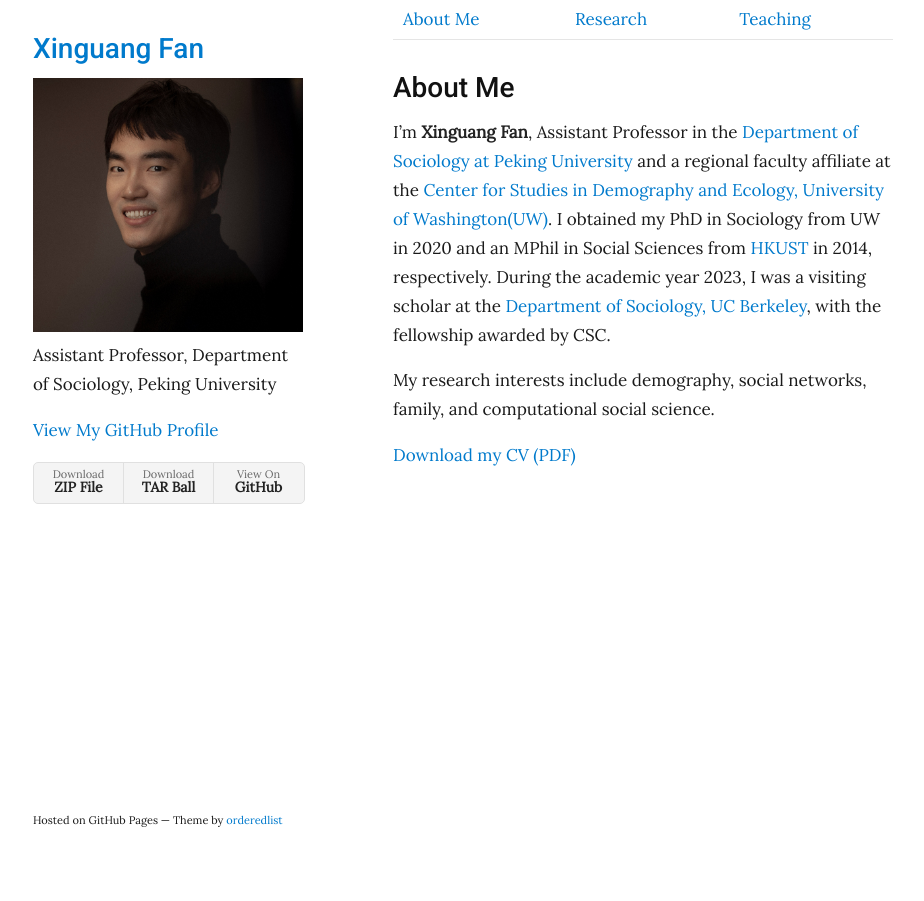
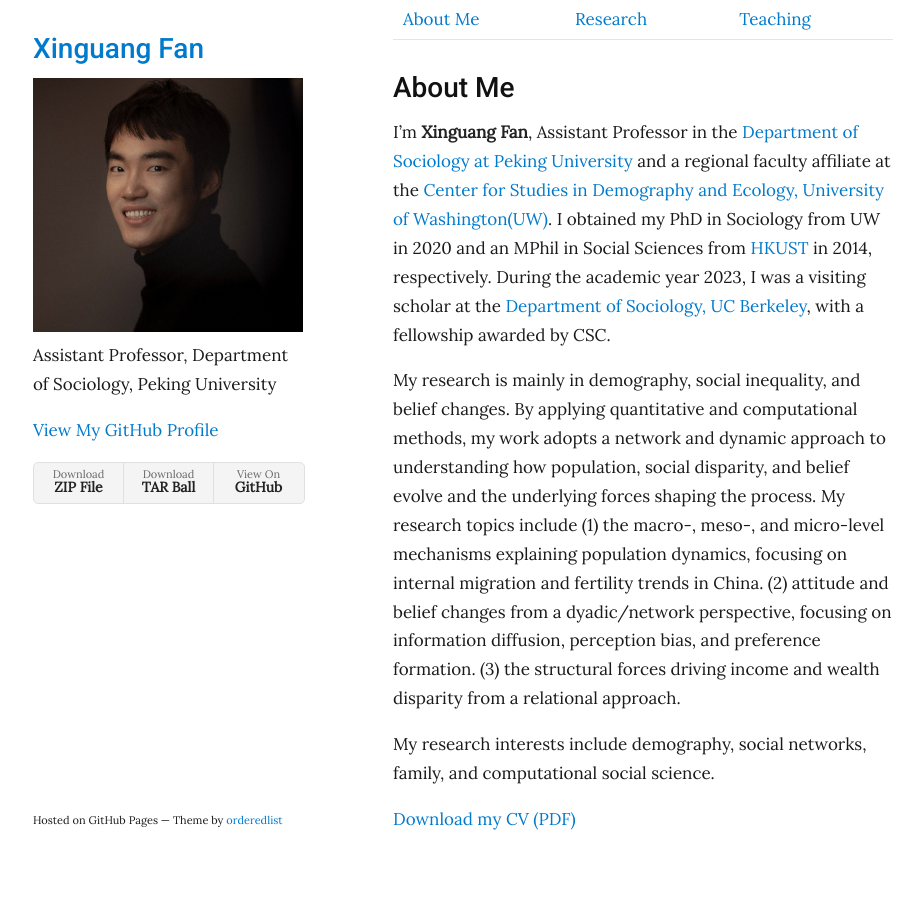
Before and after one commit to xinguang-fan/xinguang-fan.github.io, a Jekyll site: the page built from index.md, in a window 1280 px wide. Shown: the whole page, without its empty margins (177-1101 px from the left). Built offline with Jekyll 4.4.1, drawn with Linux system fonts in a browser that asks for light colours.

Commit message:
Update index.md

```diff
--- a/index.md
+++ b/index.md
@@ -13,7 +13,9 @@ nav_order: 1
 
 # About Me
 
-I'm **Xinguang Fan**, Assistant Professor in the [Department of Sociology at Peking University](http://www.shehui.pku.edu.cn/) and a regional faculty affiliate at the [Center for Studies in Demography and Ecology, University of Washington(UW)](https://csde.washington.edu/). I obtained my PhD in Sociology from UW in 2020 and an MPhil in Social Sciences from [HKUST](https://sosc.hkust.edu.hk/) in 2014, respectively. During the academic year 2023, I was a visiting scholar at the [Department of Sociology, UC Berkeley](https://sociology.berkeley.edu/), with the fellowship awarded by CSC.
+I'm **Xinguang Fan**, Assistant Professor in the [Department of Sociology at Peking University](http://www.shehui.pku.edu.cn/) and a regional faculty affiliate at the [Center for Studies in Demography and Ecology, University of Washington(UW)](https://csde.washington.edu/). I obtained my PhD in Sociology from UW in 2020 and an MPhil in Social Sciences from [HKUST](https://sosc.hkust.edu.hk/) in 2014, respectively. During the academic year 2023, I was a visiting scholar at the [Department of Sociology, UC Berkeley](https://sociology.berkeley.edu/), with a fellowship awarded by CSC.
+
+My research is mainly in demography, social inequality, and belief changes. By applying quantitative and computational methods, my work adopts a network and dynamic approach to understanding how population, social disparity, and belief evolve and the underlying forces shaping the process. My research topics include (1) the macro-, meso-, and micro-level mechanisms explaining population dynamics, focusing on internal migration and fertility trends in China. (2) attitude and belief changes from a dyadic/network perspective, focusing on information diffusion, perception bias, and preference formation. (3) the structural forces driving income and wealth disparity from a relational approach.
 
 My research interests include demography, social networks, family, and computational social science.
 
```
